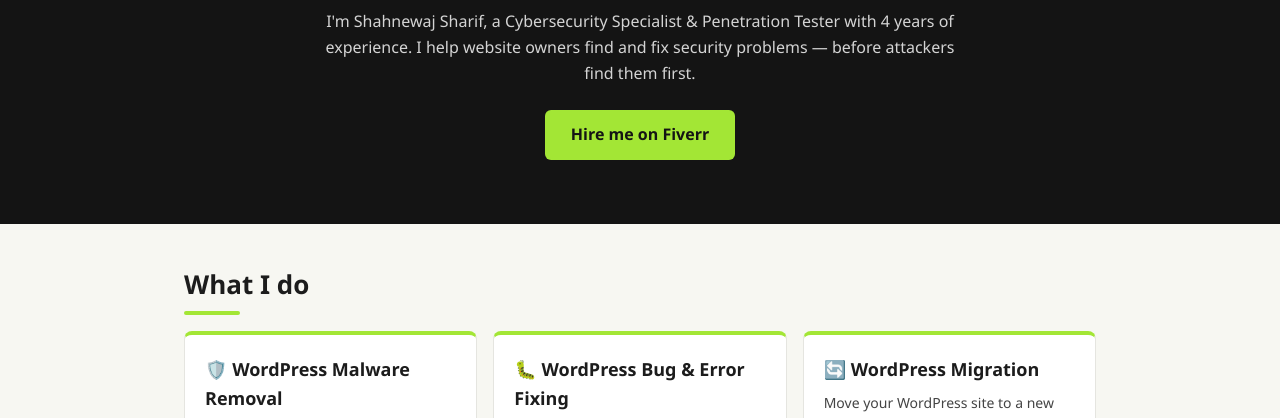
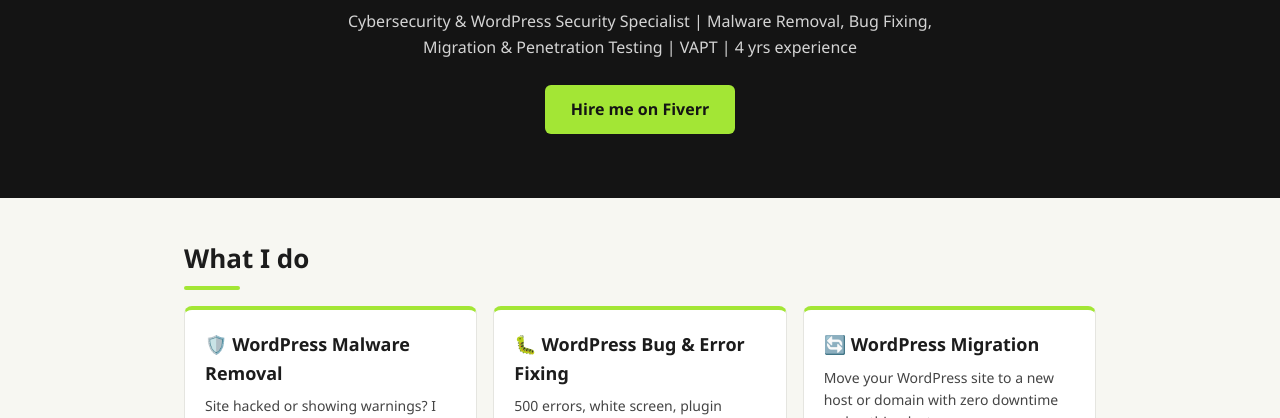
Before and after one commit to shahsec/shahsec.github.io, a plain HTML site: page index.html in a window 1280 px wide. Shown: the part 361-779 px from the top of the page. Drawn offline with Linux system fonts and the light colour scheme.

Commit message:
Update index.html

```diff
--- a/index.html
+++ b/index.html
@@ -22,7 +22,8 @@
 <section class="hero">
 <img src="profile.png" alt="Shahnewaj Sharif" class="profile-pic">
   <h1>Is your website <em>really</em> secure?</h1>
-  <p>I'm Shahnewaj Sharif, a Cybersecurity Specialist &amp; Penetration Tester with 4 years of experience. I help website owners find and fix security problems — before attackers find them first.</p>
+  <p>Cybersecurity &amp; WordPress Security Specialist | Malware Removal, Bug Fixing, Migration &amp; Penetration Testing | VAPT | 4 yrs experience</p>
+
   <a class="btn" href="https://www.fiverr.com/shahcyber">Hire me on Fiverr</a>
 </section>
 
```
